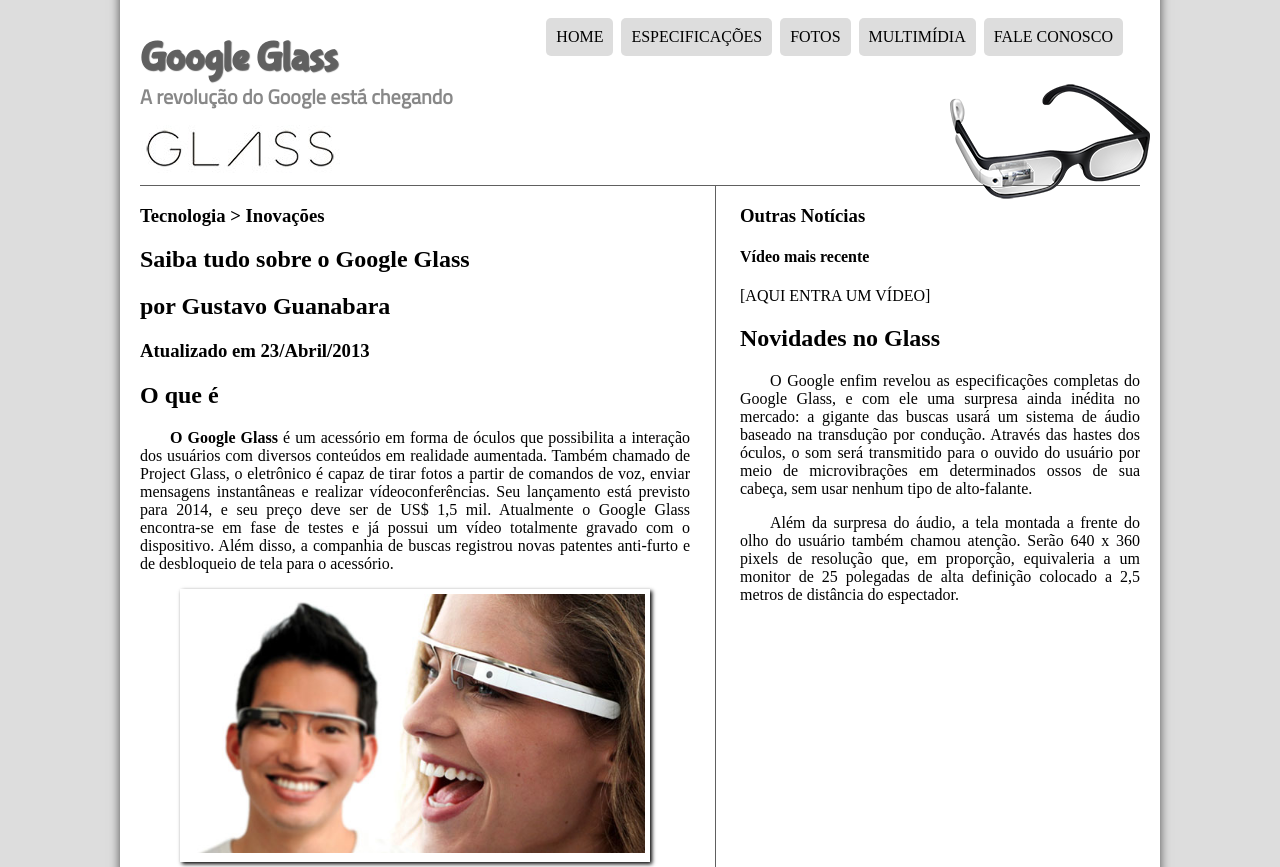
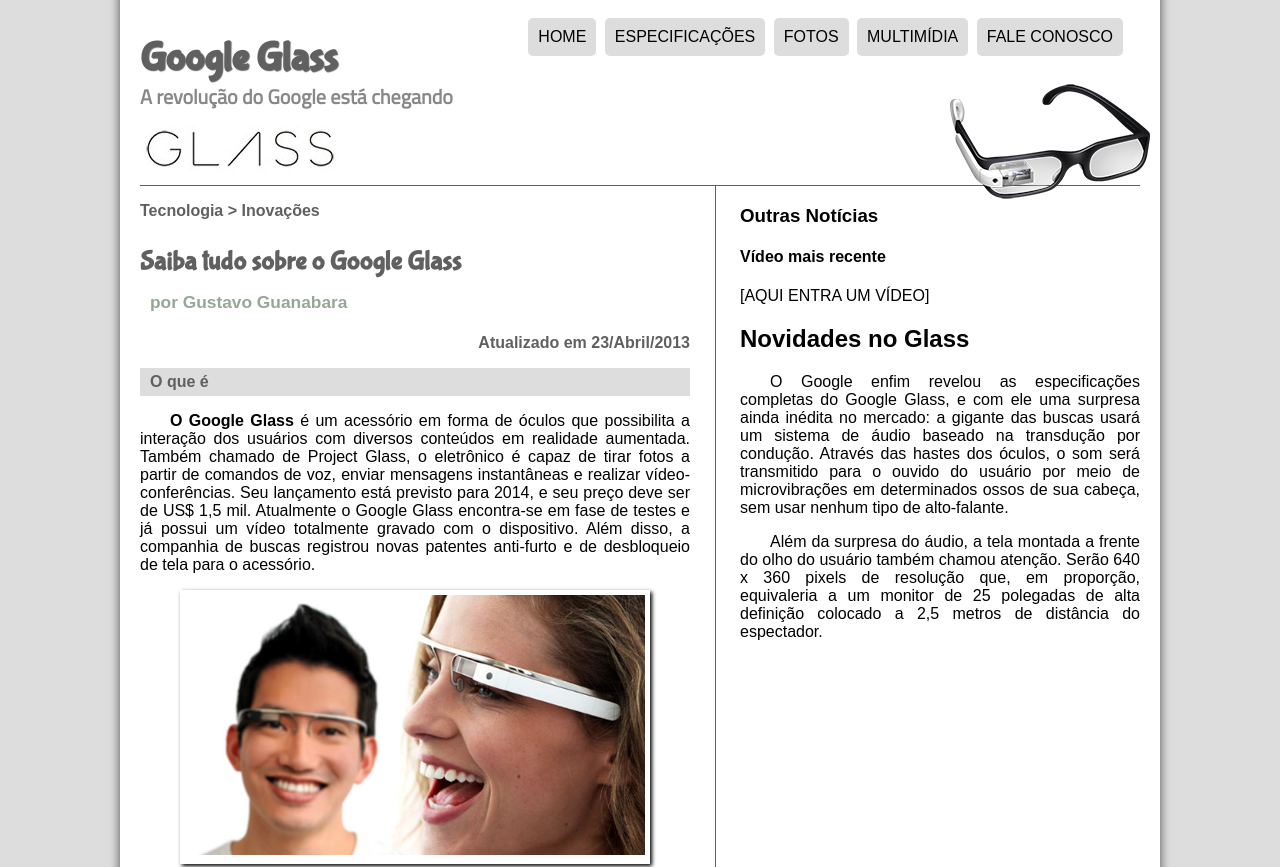
Before and after one commit to Marlliton/Site-do-Curso-em-Video, a plain HTML site: page index.html in a window 1280 px wide. Shown: the top 867 px of the page. Drawn offline with Linux system fonts and the light colour scheme.

Commit message:
Refatorando a semantica

```diff
--- a/_css/estilo.css
+++ b/_css/estilo.css
@@ -6,10 +6,24 @@
 }
 
 body {
+    font-family: Arial, Helvetica, sans-serif;
     background-color: #ddd;
     color: rgba(0, 0, 0, 1);
 }
 
+p {
+    text-align: justify;
+    text-indent: 30px;
+}
+
+a {
+    text-decoration: none ;
+    color: #606060;
+}
+
+a:hover {
+    text-decoration: underline;
+}
 #icone {
     position: absolute;
     right: 130px;
@@ -38,12 +52,6 @@ body {
     padding: 0px;
     margin-top: 0px;
 }
-
-p {
-    text-align: justify;
-    text-indent: 30px;
-}
-
 /* Formatação de imagens com legendas */
 
 .foto-legenda {
@@ -129,6 +137,36 @@ figcaption:hover{
     border-right: solid 1px #606060;
 }
 
+#noticia-principal h2 {
+    font-size: 12pt;
+    color: #606060;
+    background-color: #ddd;
+    padding: 5px 0px 5px 10px;
+    margin: 10px 0px 10px 0px;
+}
+
+#cabecalho-artigo h1 {
+    font-family: 'fonteLogo', sans-serif;
+    font-size: 20pt;
+    color: #606060;
+    margin-bottom: 0px;
+}
+
+#cabecalho-artigo h2 {
+    font-size: 13pt;
+    color: #97a797;
+    background-color: white;
+}
+
+#cabecalho-artigo h3 {
+    font-size: 12pt;
+    color: #606060;
+}
+
+.direita {
+    text-align: right;
+}
+
 #tabela {
     border: 1px solid #606060;
     border-spacing: 0px;
--- a/index.html
+++ b/index.html
@@ -32,12 +32,15 @@
         </header>
 
         <section id="corpo">
+            <article id="noticia-principal">
+                <header id="cabecalho-artigo">
                 	<hgroup>
                 	    <h3>Tecnologia > Inovações</h3>
                 	    <h1>Saiba tudo sobre o Google Glass</h1>
                 	    <h2>por Gustavo Guanabara</h2>
-                <h3>Atualizado em 23/Abril/2013</h3>
+                	    <h3 class="direita">Atualizado em 23/Abril/2013</h3>
                 	</hgroup>
+                </header>
 
                 <h2>O que é</h2>
                 <p>
@@ -113,6 +116,7 @@
                 </p>
 
                 [AQUI ENTRA UM VÍDEO]
+            </article>
         </section>
 
         <aside id="lateral">
```
Lines whose indentation alone changed are shown as unchanged.
